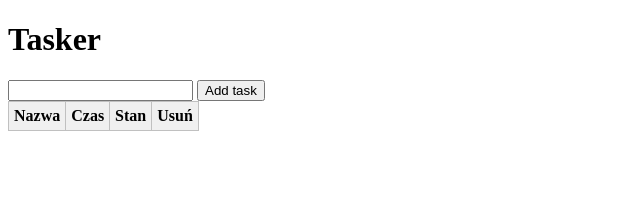
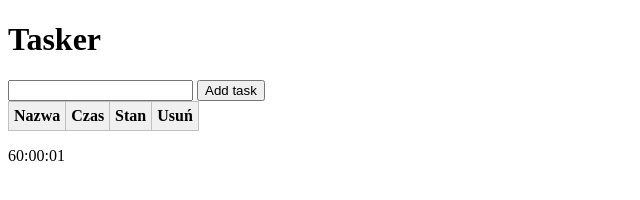
Before and after one commit to aqfgit/tasker, a plain HTML site: page index.html in a window 1280 px wide. Shown: the full height of the page, 0-640 px from the left. Drawn offline with Linux system fonts and the light colour scheme.

Commit message:
timer working properly :-) when reaches 60 minutes,no longer displays it

```diff
--- a/index.html
+++ b/index.html
@@ -22,6 +22,7 @@
     <th class="tg-yw4l">Usuń</th>
   </tr>
 </table>
+<p id="time"></p>
 <script src="script.js"></script>
 </body>
 </html>
--- a/script.js
+++ b/script.js
@@ -6,9 +6,13 @@ var timer = document.querySelector("#time")
 
 var timerInterval = window.setInterval(addSecond,1000);
 
+var str_seconds = 57;
+var str_minutes = 59;
+var str_hours = 59;
+
 var seconds = 57;
 var minutes = 59;
-var hours = 0;
+var hours = 59;
 
 function fillTableData(tableDatas, bt){
 	tableDatas[0].innerText = taskName.value;
@@ -41,26 +45,44 @@ var generateRow = function(){
 	fillTableData(tableDatas,bt);
 }
 
+function addZeroBefore(){
+		if(seconds < 10){
+			str_seconds = "0" + seconds;
+		} else{
+			str_seconds = seconds;
+		}
+		if(minutes < 10){
+			str_minutes = "0" + minutes;
+		} else{
+			str_minutes= minutes;
+		}
+		if(hours < 10){
+			str_hours = "0" + hours;
+		} else{
+			str_hours = hours;
+		}
+}
+
 function addSecond(){
-
-
-
+	 addZeroBefore();
 	 if(seconds >= 59){
 		seconds = -1;
 		minutes++;
 
 	}
 
-	else if(minutes > 59){
+	if(minutes > 59){
 		minutes = 0;
 		hours++;
 	}
 
+
 	timer.innerHTML = "";
 	seconds++;
 
-	timer.innerHTML += hours + ":" + minutes + ":" + seconds;
+	timer.innerHTML += str_hours + ":" +str_minutes + ":" + str_seconds;
 }
+
 
 
 function buttonClicked(){
```
